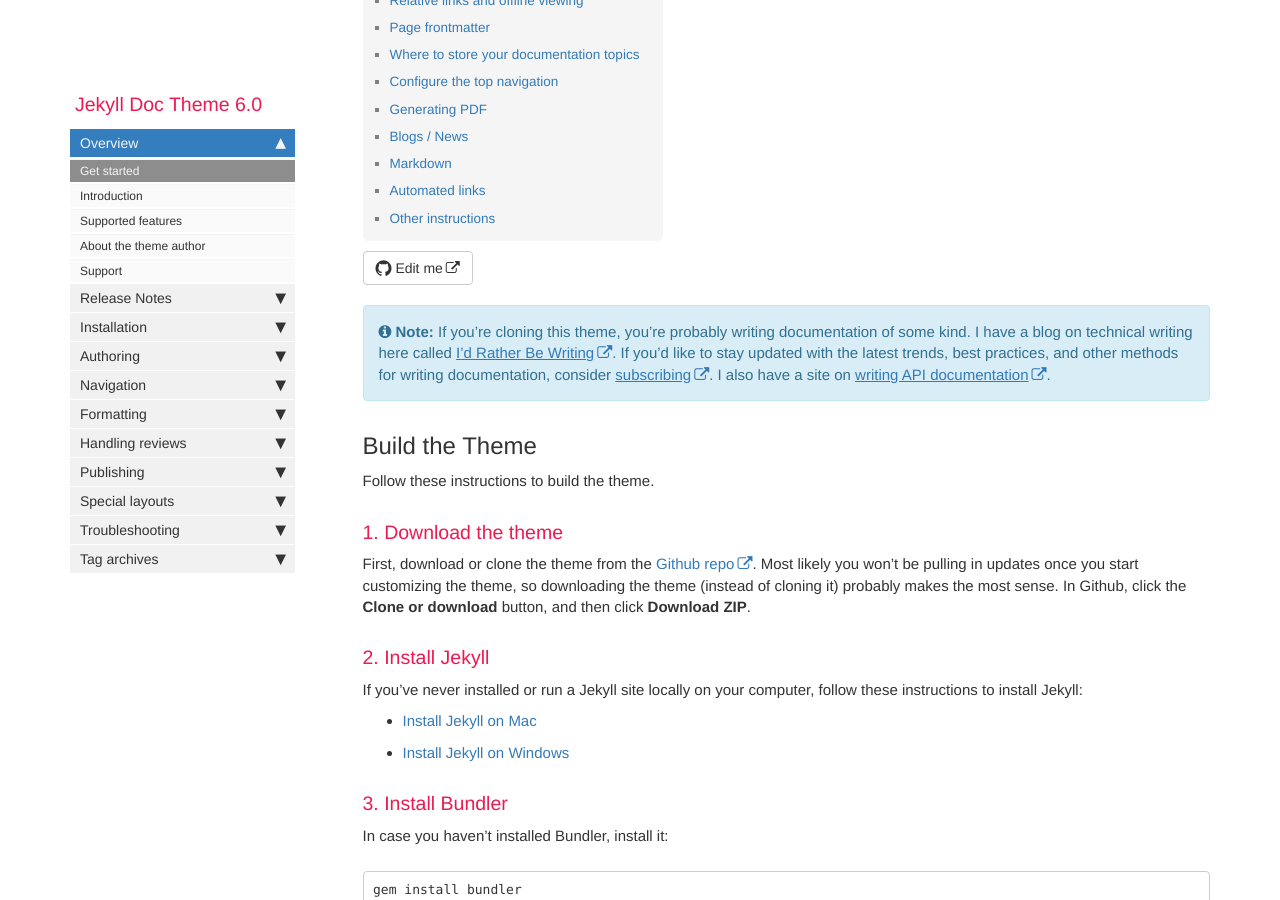
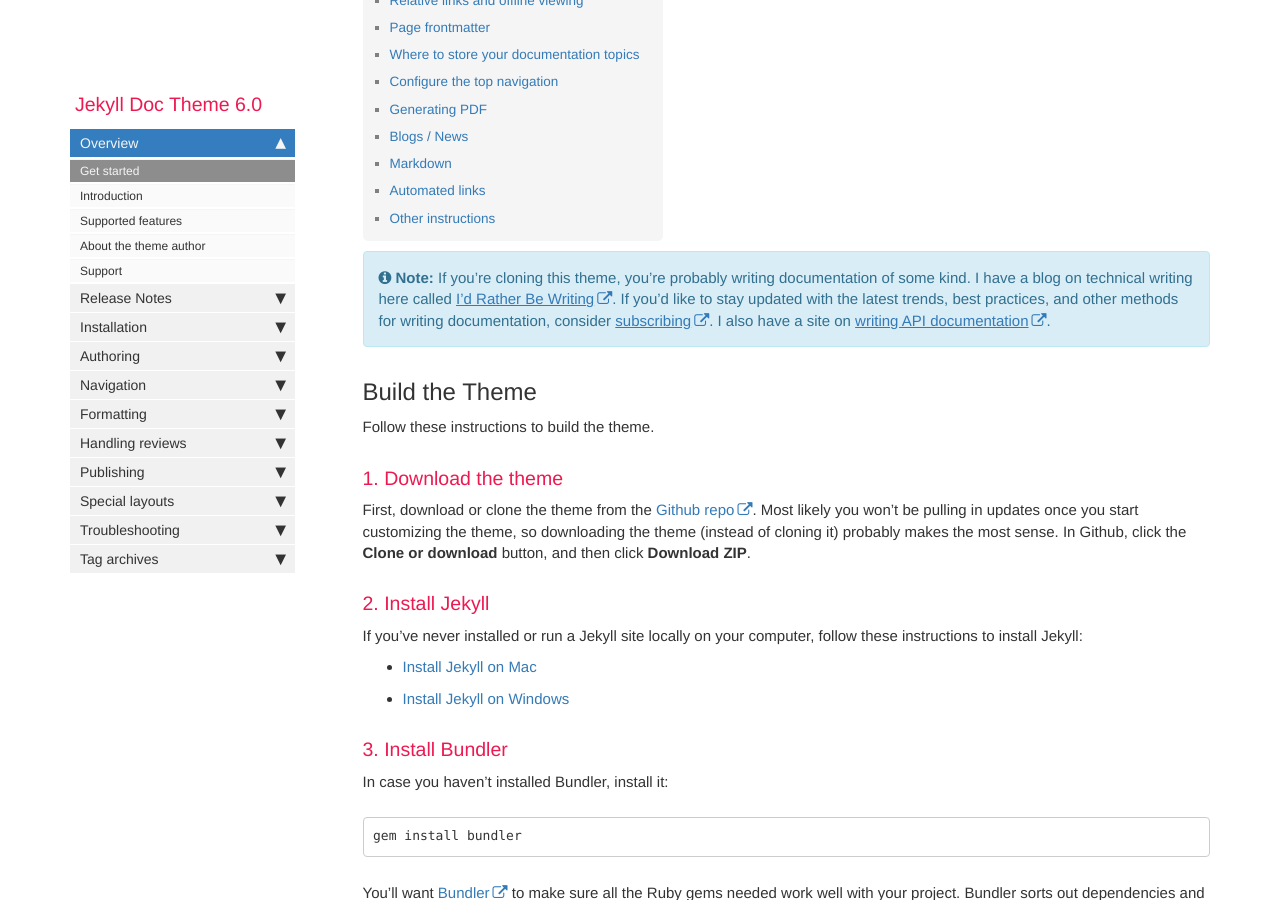
Before and after one commit to yeungndev/doc-theme-jekyll, a Jekyll site: the page built from index.md, in a window 1280 px wide and 900 px high, scrolled down 620 px. Built offline with Jekyll 4.4.1, drawn with Linux system fonts in a browser that asks for light colours; comment, search, counter and statistics services are not loaded.

Commit message:
updating config

```diff
--- a/_config.yml
+++ b/_config.yml
@@ -12,13 +12,13 @@ site_title: Jekyll theme for documentation
 company_name: Your company
 # this appears in the footer
 
-github_editme_path: tomjoht/documentation-theme-jekyll/blob/gh-pages/
+# github_editme_path: tomjoht/documentation-theme-jekyll/blob/gh-pages/
 # if you're using Github, provide the basepath to the branch you've created for reviews, following the sample here. if not, leave this value blank.
 
 # gitlab_editme_path: tomjoht/documentation-theme-jekyll/blob/gh-pages/
 # if you're using GitLab, provide the basepath to the branch you've created for reviews, following the sample here. if not, leave this value blank.
 
-google_analytics: UA-66296557-1
+# google_analytics: UA-66296557-1
 # if you have google-analytics ID, put it in. if not, edit this value to blank.
 
 host: 127.0.0.1
@@ -33,9 +33,9 @@ exclude:
   - vendor
 # these are the files and directories that jekyll will exclude from the build
 
-feedback_subject_line: Jekyll documentation theme
+feedback_subject_line: #Jekyll documentation theme
 
-feedback_email: tomjoht@gmail.com
+feedback_email: #tomjoht@gmail.com
 # used as a contact email for the Feedback link in the top navigation bar
 
 # feedback_disable: true
```
